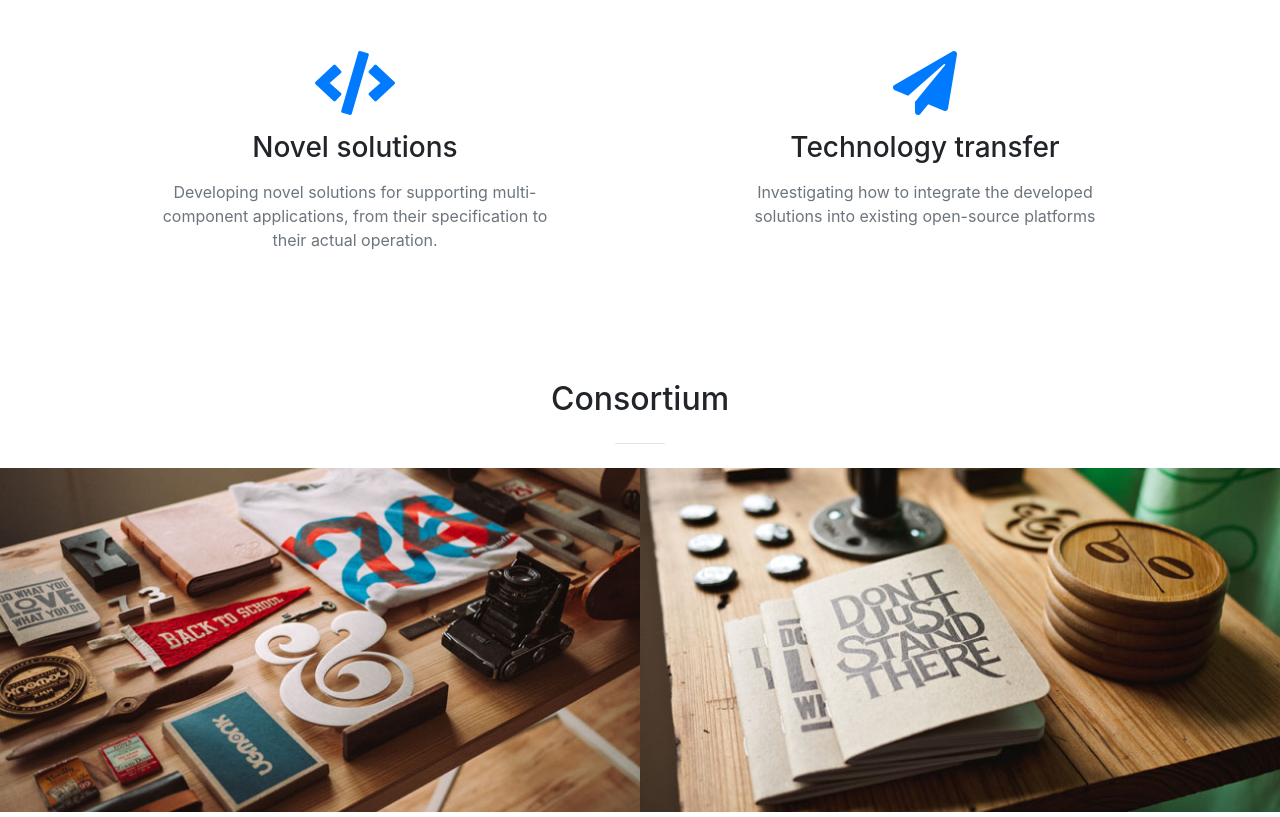
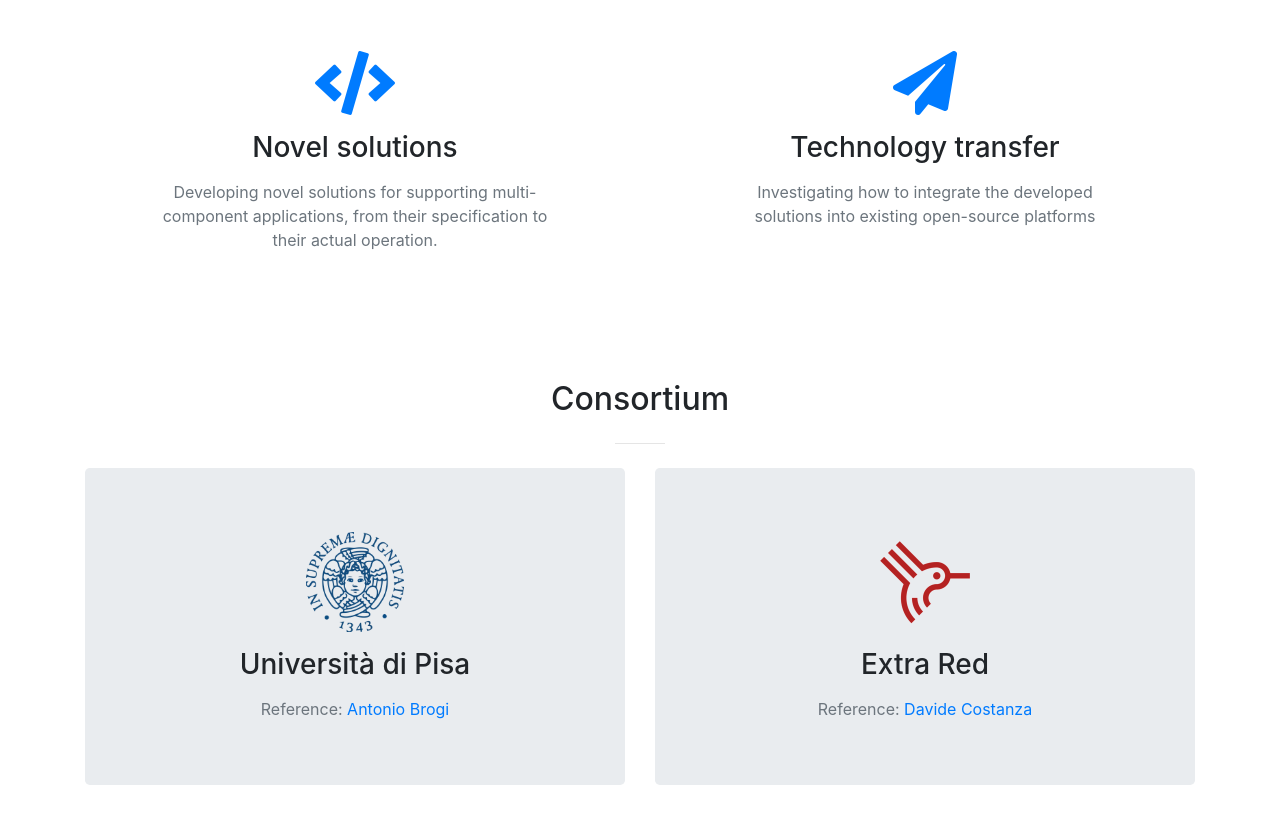
Before and after one commit to di-unipi-socc/AMaCA, a website with bundled scripts: page index.html in a window 1280 px wide. Shown: the part 1612-2429 px from the top of the page. Built offline with nearby package versions, Linux system fonts and the light colour scheme.

Commit message:
consortium filled

```diff
--- a/index.html
+++ b/index.html
@@ -136,37 +136,28 @@
 				</div>
 			</div>
 		</div>
-      <div class="container-fluid p-0">
-        <div class="row no-gutters popup-gallery">
-          <div class="col-lg-6 col-sm-6">
-            <a class="portfolio-box" href="img/portfolio/fullsize/1.jpg">
-              <img class="img-fluid" src="img/portfolio/thumbnails/1.jpg" alt="">
-              <div class="portfolio-box-caption">
-                <div class="portfolio-box-caption-content">
-                  <div class="project-category text-faded">
-                    UNIPI
-                  </div>
-                  <div class="project-name">
-                    Department of Computer Science, University of Pisa
+		<div class="container">
+			<div class="row">
+				<div class="col-lg-6 col-md-6 text-center">
+					<div class="jumbotron">
+						<img src="img/unipi-logo.png" style="max-height: 100px"/>
+						<p/>
+						<h3 class="mb-3">Università di Pisa</h3>
+						<p class="text-muted mb-0">
+							Reference: <a href="http://pages.di.unipi.it/brogi">Antonio Brogi</a>
+						</p>
 					</div>
 				</div>
-              </div>
-            </a>
-          </div>
-          <div class="col-lg-6 col-sm-6">
-            <a class="portfolio-box" href="img/portfolio/fullsize/2.jpg">
-              <img class="img-fluid" src="img/portfolio/thumbnails/2.jpg" alt="">
-              <div class="portfolio-box-caption">
-                <div class="portfolio-box-caption-content">
-                  <div class="project-category text-faded">
-                    EXTRA
-                  </div>
-                  <div class="project-name">
-                    Extra Red Srl
+				<div class="col-lg-6 col-md-6 text-center">
+					<div class="jumbotron">
+						<img src="img/extra-logo.png" style="max-height: 100px"/>
+						<p/>
+						<h3 class="mb-3">Extra Red</h3>
+						<p class="text-muted mb-0">
+							Reference: <a href="https://www.linkedin.com/in/davide-carmelo-costanza-b8915a4/?originalSubdomain=it">Davide Costanza</a>
+						</p>
 					</div>
 				</div>
-              </div>
-            </a>
 			</div>
         </div>
       </div>
```
Also changed, not shown: img/extra-logo.png (added), img/portfolio/fullsize/1.jpg (deleted), img/portfolio/fullsize/2.jpg (deleted), img/portfolio/fullsize/3.jpg (deleted), img/portfolio/fullsize/4.jpg (deleted), img/portfolio/fullsize/5.jpg (deleted), img/portfolio/fullsize/6.jpg (deleted), img/portfolio/thumbnails/1.jpg (deleted), img/portfolio/thumbnails/2.jpg (deleted), img/portfolio/thumbnails/3.jpg (deleted), img/portfolio/thumbnails/4.jpg (deleted), img/portfolio/thumbnails/5.jpg (deleted), img/portfolio/thumbnails/6.jpg (deleted), img/unipi-logo.png (added). Lines whose indentation alone changed are shown as unchanged.
